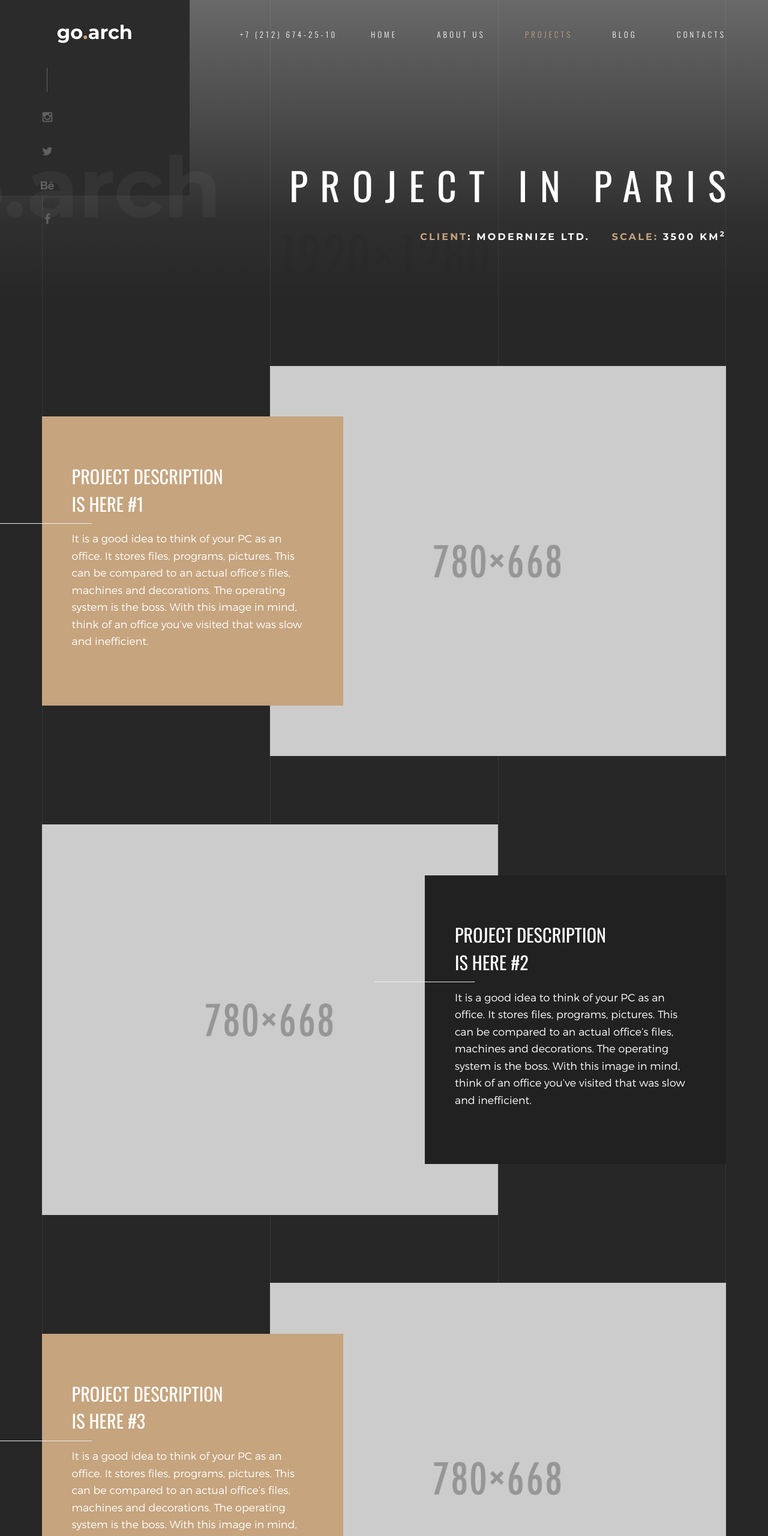
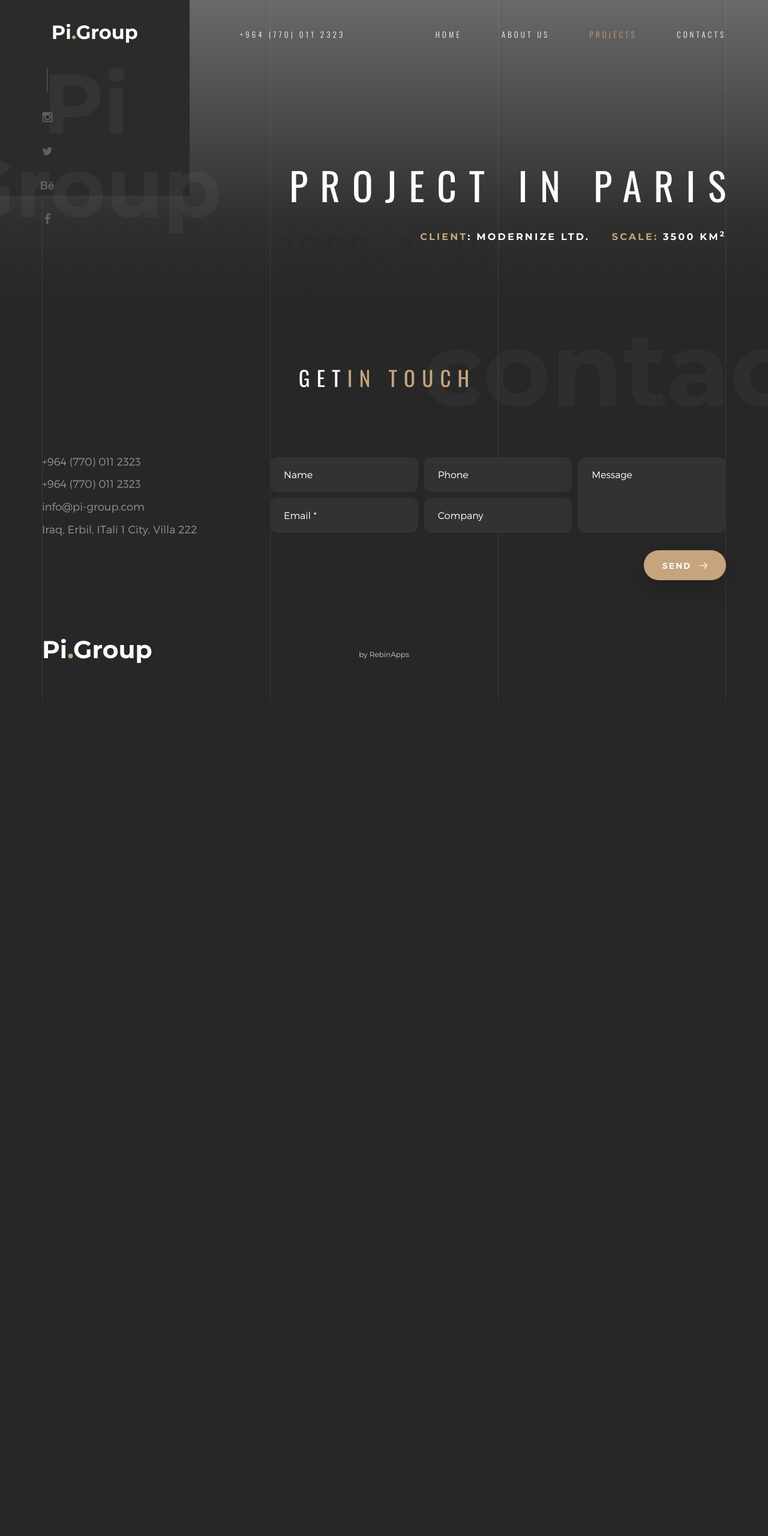
Before and after one commit to Re-Core/PieGroup, a plain HTML site: page project.html in a window 1280 px wide. Shown: the top 2560 px of the page at 60% size. After the commit the page ends 1169 px from the top, so only its background shows below. Drawn offline with nearby package versions, Linux system fonts and the light colour scheme.

Commit message:
update single project

```diff
--- a/project.html
+++ b/project.html
@@ -3,7 +3,7 @@
 <head>
 <meta  charset="utf-8">
 <meta name="viewport" content="width=device-width, initial-scale=1">
-<title>Go.arch  - Architecture HTML Template</title>
+<title>Pi Group</title>
 
 <!-- Favicons -->
 <link rel="shortcut icon" href="favicon.png">
@@ -50,11 +50,11 @@
     <header id="top" class="header-inner">
       <div class="brand-panel">
         <a href="#" class="brand">
-          go<span class="text-primary">.</span>arch
+          Pi<span class="text-primary">.</span>Group
         </a>
-        <div class="brand-name">Go.arch</div>
+        <div class="brand-name">Pi Group</div>
       </div>
-      <div class="header-phone">+7 (212) 674-25-10</div>
+      <div class="header-phone">+964 (770) 011 2323</div>
       <div class="vertical-panel-content">
         <div class="vertical-panel-info">
             <div class="line"></div>
@@ -72,17 +72,11 @@
       <nav class="navbar-desctop visible-md visible-lg">
         <div class="container">
           <a href="#top" class="brand js-target-scroll">
-            go<span class="text-primary">.</span>arch
+            Pi<span class="text-primary">.</span>Group
           </a>
           <ul class="navbar-desctop-menu">
             <li>
               <a href="index.html">Home</a>
-              <ul>
-                <li><a href="../light/index.html">Home - Light</a></li>
-                <li>
-                  <a href="index.html">Home - Dark</a>
-                </li>
-              </ul>
             </li>
             <li>
               <a href="about.html">About us</a>
@@ -97,15 +91,6 @@
               </ul>
             </li>
             <li>
-              <a href="blog.html">Blog</a>
-              <ul>
-                <li><a href="blog.html">Blog - List</a></li>
-                <li>
-                  <a href="blog-details.html">Blog - Details</a>
-                </li>
-              </ul>
-            </li>
-            <li>
               <a href="contacts.html">Contacts</a>
             </li>
           </ul>
@@ -116,7 +101,7 @@
 
       <nav class="navbar-mobile">
         <a href="#top" class="brand js-target-scroll">
-          go<span class="text-primary">.</span>arch
+          Pi<span class="text-primary">.</span>Group
         </a>
 
         <!-- Navbar Collapse -->
@@ -131,11 +116,7 @@
         <div class="collapse navbar-collapse" id="navbar-mobile">
           <ul class="navbar-nav-mobile">
             <li>
-              <a href="#">Home <i class="fa fa-angle-down"></i></a>
-              <ul>
-                <li><a href="../light/index.html">Home - Light</a></li>
-                <li><a href="index.html">Home - Dark</a></li>
-              </ul>
+              <a href="index.html">Home <i class="fa fa-angle-down"></i></a>
             </li>
             <li>
               <a href="about.html">About us</a>
@@ -146,15 +127,6 @@
                 <li><a href="projects.html">Projects - List</a></li>
                 <li class="active">
                   <a href="project.html">— Project - details</a>
-                </li>
-              </ul>
-            </li>
-            <li>
-              <a href="#">Blog <i class="fa fa-angle-down"></i></a>
-              <ul>
-                <li><a href="blog.html">Blog - List</a></li>
-                <li>
-                  <a href="blog-details.html">Blog - Post</a>
                 </li>
               </ul>
             </li>
@@ -203,50 +175,53 @@
 
     <div class="content">
 
-      <section class="project-details">
+      <section class="contacts section">
         <div class="container">
-          <div class="project-details-item">
-            <div class="row">
-              <div class="project-details-info wow fadeInLeft">
-                <h3 class="project-details-title">
-                  Project description<br> is here #1
-                </h3>
-                <p class="project-details-descr">It is a good idea to think of your PC as an office. It stores files, programs, pictures.
-                This can be compared to an actual office’s files, machines and decorations.
-                The operating system is the boss. With this image in mind, think of an office you’ve visited that was slow and inefficient.</p>
+          <header class="section-header">
+            <h2 class="section-title">Get<span class="text-primary">in touch</span></h2>
+            <strong class="fade-title-right">contacts</strong>
+          </header>
+          <div class="section-content">
+            <div class="row-base row">
+              <div class="col-address col-base col-md-4">
+                +964 (770) 011 2323<br>
+                +964 (770) 011 2323<br>
+                info@pi-group.com<br>
+                Iraq, Erbil, ITali 1 City, Villa 222
               </div>
-              <div class="project-details-img col-md-8 col-md-offset-4">
-                <img alt="" class="img-responsive" src="img/projects/1-780x668.jpg">
-              </div>
-            </div>
-          </div>
-          <div class="project-details-item">
-            <div class="row">
-              <div class="project-details-info wow fadeInRight">
-                <h3 class="project-details-title">
-                  Project description<br> is here #2
-                </h3>
-                <p class="project-details-descr">It is a good idea to think of your PC as an office. It stores files, programs, pictures.
-                This can be compared to an actual office’s files, machines and decorations.
-                The operating system is the boss. With this image in mind, think of an office you’ve visited that was slow and inefficient.</p>
-              </div>
-              <div class="project-details-img col-md-8">
-                <img alt="" class="img-responsive" src="img/projects/2-780x668.jpg">
-              </div>
-            </div>
-          </div>
-          <div class="project-details-item">
-            <div class="row">
-              <div class="project-details-info wow fadeInLeft">
-                <h3 class="project-details-title">
-                  Project description<br> is here #3
-                </h3>
-                <p class="project-details-descr">It is a good idea to think of your PC as an office. It stores files, programs, pictures.
-                This can be compared to an actual office’s files, machines and decorations.
-                The operating system is the boss. With this image in mind, think of an office you’ve visited that was slow and inefficient.</p>
-              </div>
-              <div class="project-details-img col-md-8 col-md-offset-4">
-                <img alt="" class="img-responsive" src="img/projects/3-780x668.jpg">
+              <div class="col-base  col-md-8">
+                <form class="js-ajax-form">
+                  <div class="row-field row">
+                    <div class="col-field col-sm-6 col-md-4">
+                      <div class="form-group">
+                        <input type="text" class="form-control" name="name" placeholder="Name">
+                      </div>
+                      <div class="form-group">
+                        <input type="email" class="form-control" name="email" required placeholder="Email *">
+                      </div>
+                    </div>
+                    <div class="col-field col-sm-6 col-md-4">
+                      <div class="form-group">
+                        <input type="tel" class="form-control" name="phone" placeholder="Phone">
+                      </div>
+                      <div class="form-group">
+                        <input type="text" class="form-control" name="company" placeholder="Company">
+                      </div>
+                    </div>
+                    <div class="col-field col-sm-12 col-md-4">
+                      <div class="form-group">
+                        <textarea class="form-control" name="message" placeholder="Message"></textarea>
+                      </div>
+                    </div>
+                    <div class="col-message col-field col-sm-12">
+                      <div class="form-group">
+                        <div class="success-message"><i class="fa fa-check text-primary"></i> Thank you!. Your message is successfully sent...</div>
+                        <div class="error-message">We're sorry, but something went wrong</div>
+                      </div>
+                    </div>
+                  </div>
+                  <div class="form-submit text-right"><button type="submit" class="btn btn-shadow-2 wow swing">Send <i class="icon-next"></i></button></div>
+                </form>
               </div>
             </div>
           </div>
@@ -259,16 +234,16 @@
           <div class="row-base row">
             <div class="col-base text-left-md col-md-4">
               <a href="#" class="brand">
-                go<span class="text-primary">.</span>arch
+                Pi<span class="text-primary">.</span>Group
               </a>
             </div>
             <div class="text-center-md col-base col-md-4">
               <a href="https://themeforest.net/user/murren20" class="author-link">
-                by Murren20
+                by RebinApps
               </a>
             </div>
             <div class="text-right-md col-base col-md-4">
-              © go.arch 2016. All Rights Reserved.
+              <!-- © RebinApps 2021. All Rights Reserved. -->
             </div>
           </div>
         </div>
```
